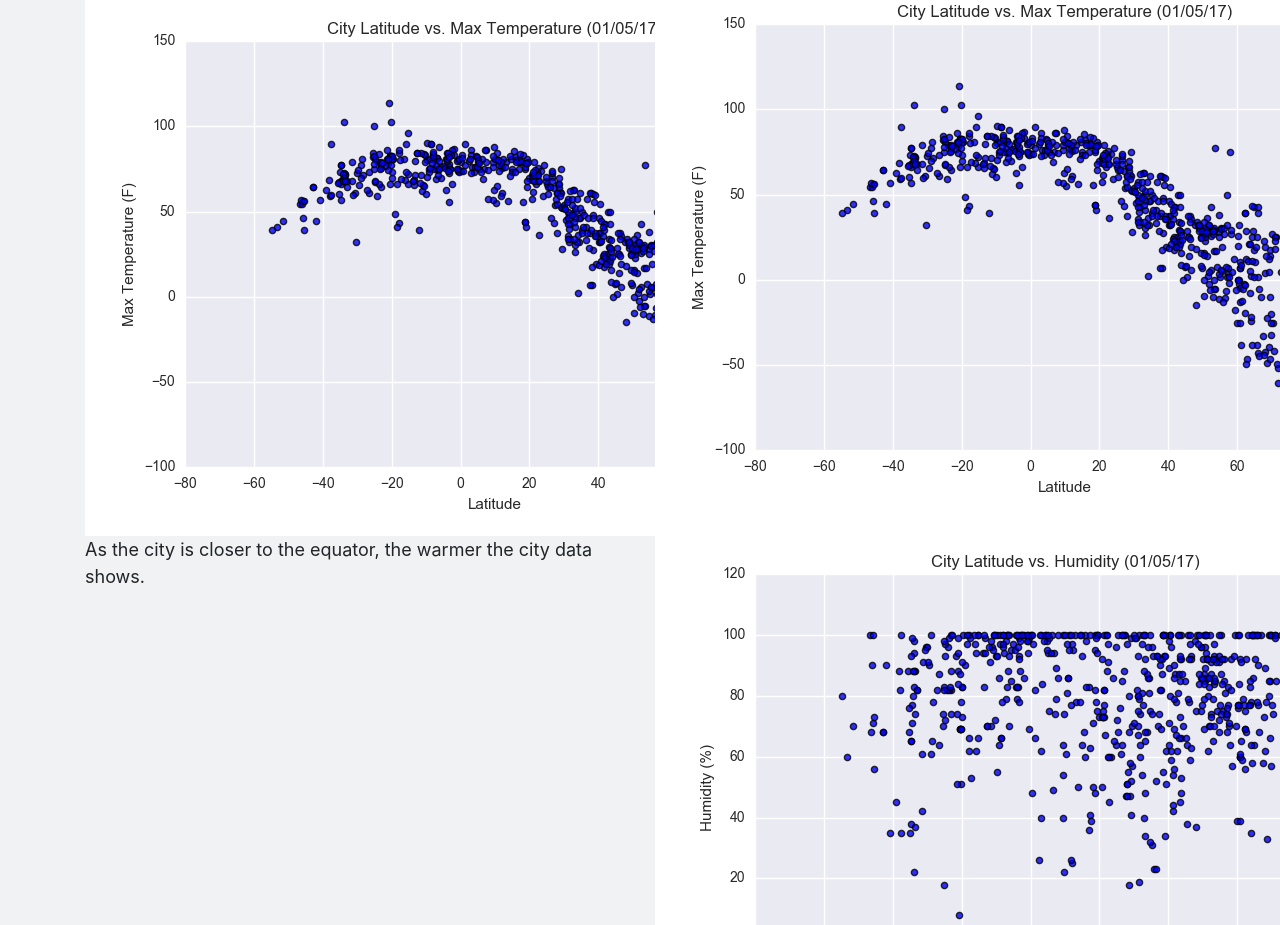
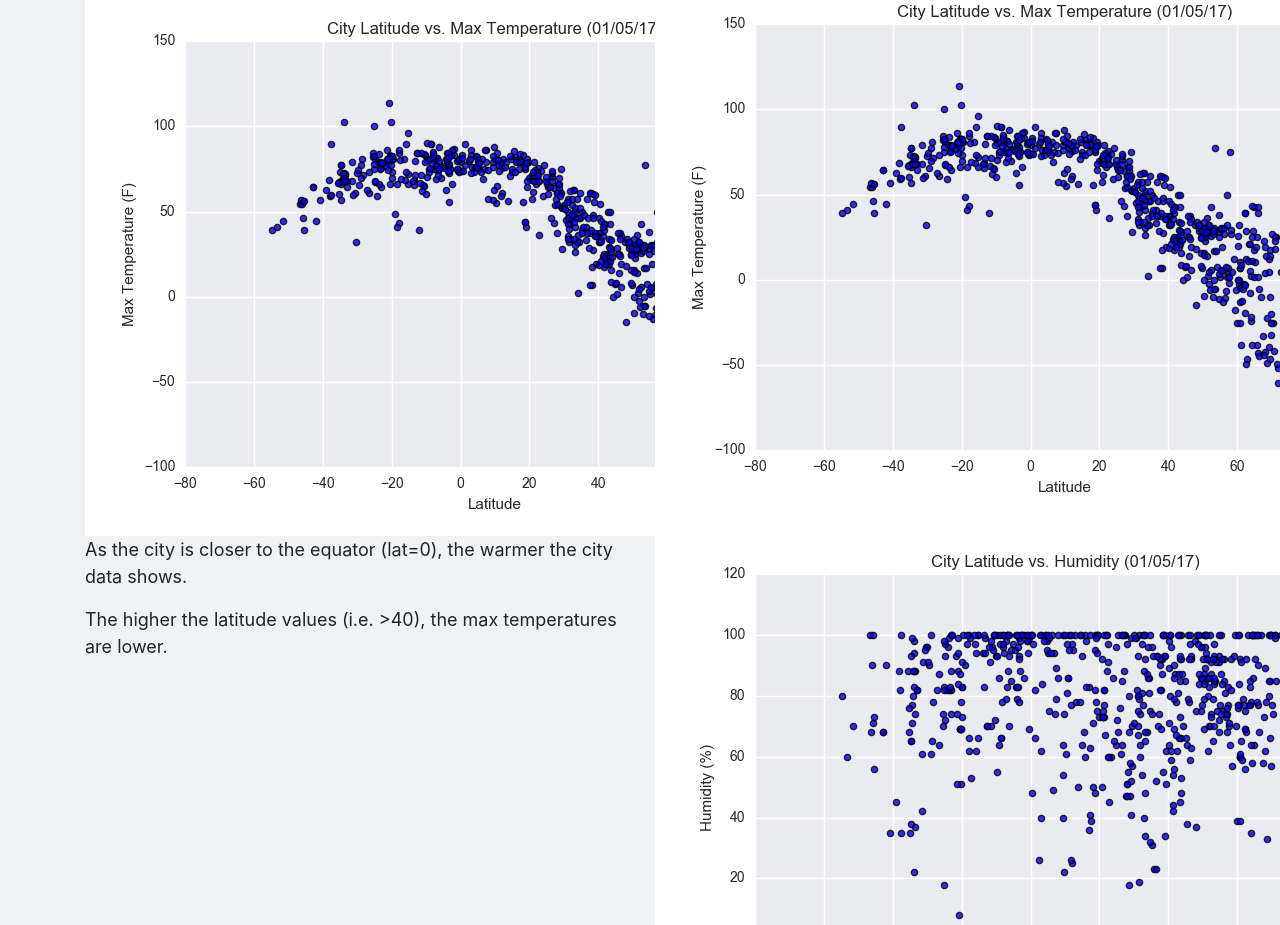
Before and after one commit to jethomas2020/Web-Visualization-Dashboard, a plain HTML site: page fig1.html in a window 1280 px wide. Shown: the part 175-1100 px from the top of the page. Drawn offline with nearby package versions, Linux system fonts and the light colour scheme.

Commit message:
replace initial fig1.html

```diff
--- a/fig1.html
+++ b/fig1.html
@@ -36,7 +36,7 @@
           </a>
           <!-- Dropdown menu -->
           <div class="dropdown-menu" aria-labelledby="navbarDropdown">
-            <a class="dropdown-item" href="fig1.html">Temperature</a>
+            <a class="dropdown-item" href="fig1.html">Max Temperature</a>
             <a class="dropdown-item" href="fig2.html">Humidity</a>
             <a class="dropdown-item" href="fig3.html">Cloudiness</a>
             <a class="dropdown-item" href="fig4.html">Wind Speed</a>
@@ -63,7 +63,8 @@
 
         <!-- Image and description. -->
         <img src="assets/images/Fig1.png" alt="figure 1" class="resize-comp">
-        <p>As the city is closer to the equator, the warmer the city data shows.</p>
+        <p>As the city is closer to the equator (lat=0), the warmer the city data shows.</p>
+        <p>The higher the latitude values (i.e. >40), the max temperatures are lower.</p>
       </div>
 
       <!-- Additional visualizations -->
```
